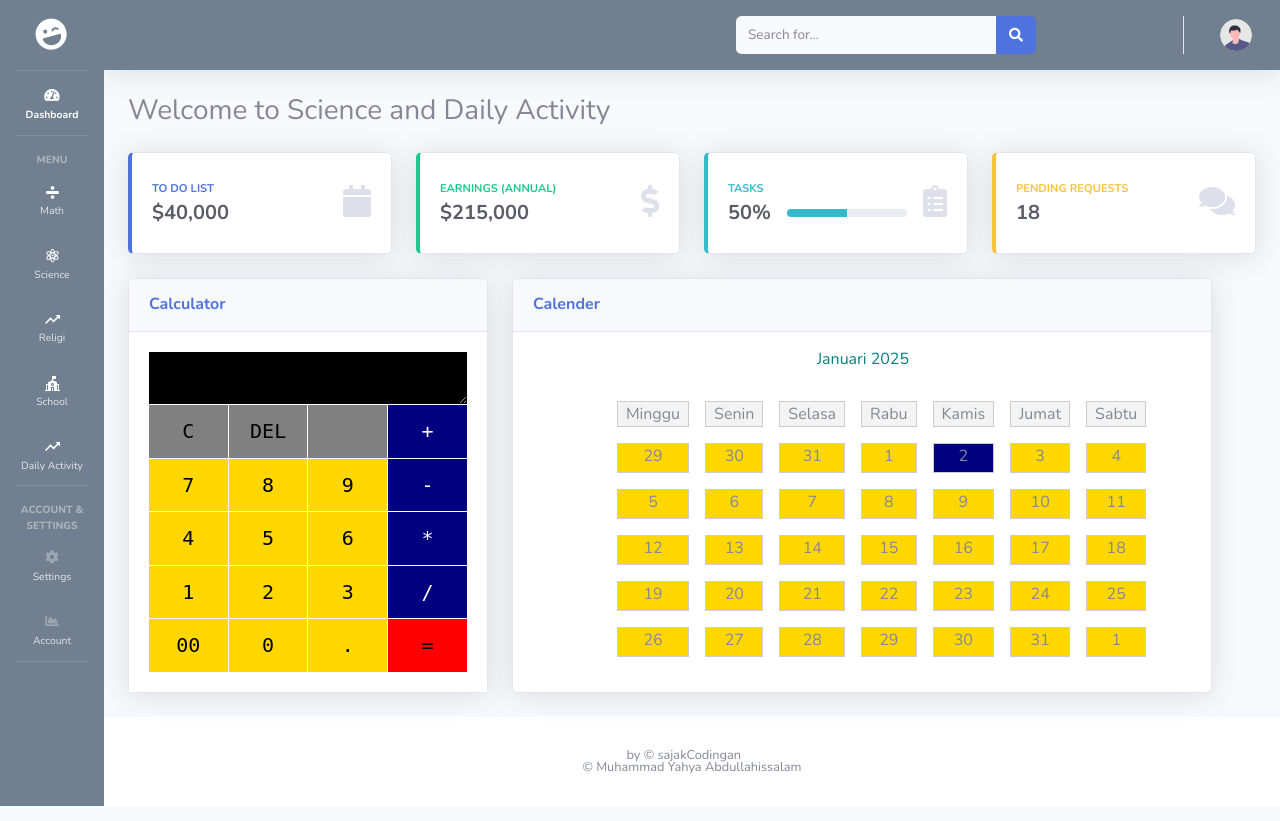
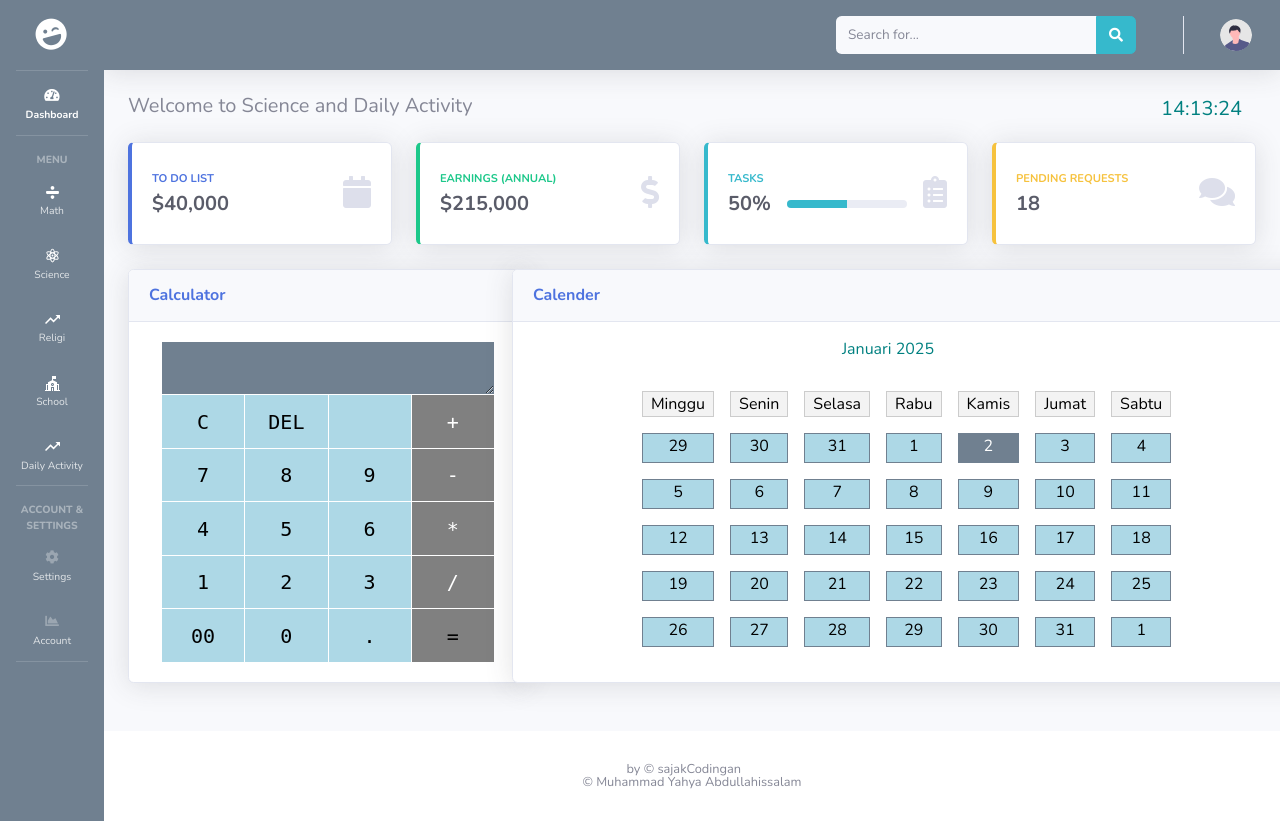
Before and after one commit to yahya542/scidac, a Django app: page /dashboard in a window 1280 px wide. Run offline with Django 5.2, Linux system fonts and the light colour scheme; some libraries are stand-ins or nearby versions.

Commit message:
hapus collapse dan diubah ke halaman baru di setiap menu, dan mengubah tampilan dashboard

```diff
--- a/dsapp/urls.py
+++ b/dsapp/urls.py
@@ -22,6 +22,20 @@ urlpatterns = [
     ##religi
     path('religi', include('myapp.urls')),
 
+    ##religi
+    path('science', include('myapp.urls')),
+
+    ##school
+    path('school', include('myapp.urls')),
+
+    ##dac
+    path('dac', include('myapp.urls')),
+
+
+
+
+
+
 
 
 
--- a/myapp/urls.py
+++ b/myapp/urls.py
@@ -1,11 +1,11 @@
 
 from django.urls import path
-from myapp.views import  g, a,k, dsh
+from myapp.views import  g, a,k, rlg, math, sc, dac, school
 
 
 urlpatterns = [
     ## math ##
-
+    path('-math', math, name='math' ),
     #Dasar
     path('-geometri', g, name='geometri'),
     #menengah
@@ -16,6 +16,21 @@ urlpatterns = [
 
     ## religi ##
     #dashboard
-    path('-dsh', dsh, name='dsh'),
+    path('-rlg', rlg, name='religi'),
+
+
+    ###science
+    #dashboard
+    path('-sc', sc , name='science' ),
+
+    ####dac
+    #dashboard
+    path('-dac', dac , name='dac' ),
+
+    ###school
+    #school
+    path('-school', school, name='school' )
+
+
 
 ]
--- a/myapp/views.py
+++ b/myapp/views.py
@@ -5,9 +5,15 @@ from .forms import FormLogin
 from django.contrib.auth.models import User
 
 
+
+#science
+def sc (request):
+    return render (request, 'science/science.html')
+
+
 #religi
-def dsh(request) :
-    return render (request, 'religi/dsh.html')
+def rlg(request) :
+    return render (request, 'religi/religi.html')
 
 
 # auth
@@ -30,6 +36,8 @@ def akun(request):
 
 
 #math
+def math(request):
+    return render (request, 'math/math.html')
 #dasar
 def g(request):
     return render (request, 'math/dasar/geometri.html')
@@ -39,6 +47,15 @@ def a(request):
 #tinggi
 def k(request):
     return render (request, 'math/tinggi/kalkulus.html')
+
+
+#dac
+def dac(request):
+    return render (request, 'dac/dac.html')
+
+#school
+def school(request):
+    return render (request, 'school/school.html')
 
 
 #auth
--- a/static/css/bg.css
+++ b/static/css/bg.css
@@ -6,6 +6,11 @@
    scrollbar-width: none;
    z-index: ;
 } */
+.warna { color:#ADD8E6, #000080 , o	#D2B48C , o	#FFD700 , o	#800000 , o	#808000 , o	#D3D3D3  ;
+
+}
+
+
 
 .bg-login {
 
--- a/static/css/kalender.css
+++ b/static/css/kalender.css
@@ -10,10 +10,11 @@
 .day{
     padding: 0.5em;
     font-size: 5;
-    border: 0.5px solid #ccc;
+    border: 0.5px solid slategrey;
     text-align: center;
-    background: gold;
+    background:#ADD8E6 ;
     width: 65;
+    color: black;
 
 }
 .header {
@@ -23,6 +24,7 @@
     text-align: center;
     background-color: teal;
     width: 65;
+    color: black;
 }
 .day, .hr{
     height: 30px;
@@ -31,5 +33,6 @@
     background-color: #f3f3f3;
 }
 .today {
-    background-color: navy;
+    background-color :#ADD8E6 ;
+    color:white;
 }
--- a/static/js/kalender.js
+++ b/static/js/kalender.js
@@ -32,7 +32,7 @@ function generateCalendar() {
 
     for (let i = 1; i <= lastDay; i++) {
         if (i === today.getDate() && date.getMonth() === today.getMonth() && date.getFullYear() === today.getFullYear()) {
-            calendar.innerHTML += `<div class="day today">${i}</div>`;
+            calendar.innerHTML += `<div style=" background-color: slategray;" class="day today">${i}</div>`;
         } else {
             calendar.innerHTML += `<div class="day">${i}</div>`;
         }
--- a/templates/dashboard.html
+++ b/templates/dashboard.html
@@ -65,90 +65,59 @@
 
             <!-- matematika -->
             <li class="nav-item">
-                <a class="nav-link collapsed" href="#" data-toggle="collapse" data-target="#collapsePages"
-                    aria-expanded="true" aria-controls="collapsePages">
+                <a class="nav-link collapsed" href="/math-math" >
                     <img src="{% static 'img/math.svg'%}" alt="school">
                     <span>Math</span>
                 </a>
-                <div id="collapsePages" class="collapse" aria-labelledby="headingPages" data-parent="#accordionSidebar">
-                    <div style="background-color: gold;" class=" py-2 collapse-inner rounded">
+                <!-- <div id="collapsePages" class="collapse" aria-labelledby="headingPages" data-parent="#accordionSidebar">
+                    <div style="background-color: #ADD8E6;" class=" py-2 collapse-inner rounded">
                         <h6 style="color:red;" class="collapse-header">Dasar:</h6>
-                        <a style="color: navy;" class="collapse-item" href="/math-geometri">Geometri</a>
+                        <a style="color: #D2B48C;" class="collapse-item" href="/math-geometri">Geometri</a>
                         <h6 style="color:red;" class="collapse-header">Menengah:</h6>
-                        <a style="color: navy;" class="collapse-item" href="/math-aljabar">Aljabar</a>
+                        <a style="color: #D2B48C;" class="collapse-item" href="/math-aljabar">Aljabar</a>
                         <h6 style="color:red;" class="collapse-header">Tinggi:</h6>
-                        <a style="color: navy;" class="collapse-item" href="/math-kalkulus">Kalkulus</a>
+                        <a style="color: #D2B48C;" class="collapse-item" href="/math-kalkulus">Kalkulus</a>
                     </div>
-                </div>
+                </div> -->
             </li>
 
             <!-- science -->
             <li class="nav-item">
-                <a class="nav-link collapsed" href="#" data-toggle="collapse" data-target="#collapsesc"
-                    aria-expanded="true" aria-controls="collapsesc">
+                <a class="nav-link collapsed" href="/science-sc">
                     <img src="{% static 'img/ds.svg'%}" alt="school">
                     <span>Science</span>
                 </a>
-                <div id="collapsesc" class="collapse" aria-labelledby="headingPages" data-parent="#accordionSidebar">
-                    <div style="background-color: gold;" class=" py-2 collapse-inner rounded">
-                        <h6 style="color:red;" class="collapse-header">Visualisasi Data:</h6>
-                        <a style="color: navy;" class="collapse-item" href="/math-geometri">......</a>
-                        <h6 style="color:red;" class="collapse-header">sorting:</h6>
-                        <a style="color: navy;" class="collapse-item" href="/math-aljabar">....</a>
-                        <h6 style="color:red;" class="collapse-header">dll:</h6>
-                        <a style="color: navy;" class="collapse-item" href="/math-kalkulus">.....</a>
-                    </div>
-                </div>
+
             </li>
 
              <!-- religi -->
              <li class="nav-item">
-                <a class="nav-link collapsed" href="#" data-toggle="collapse" data-target="#collapser"
-                    aria-expanded="true" aria-controls="collapseUtilities">
+                <a class="nav-link collapsed" href="/religi-rlg" >
                     <img src="{% static 'img/daily.svg'%}" alt="" srcset="">
                     <span>Religi</span>
                 </a>
-                <div id="collapser" class="collapse" aria-labelledby="headingPages" data-parent="#accordionSidebar">
-                    <div style="background-color: gold;" class=" py-2 collapse-inner rounded">
-                        <a style="color: navy;" class="collapse-item" href="/religi-dsh">Dashboard</a>
-                        <a style="color: navy;" class="collapse-item" href="#">Qur'an</a>
 
-
-                    </div>
-                </div>
             </li>
 
 
             <!-- sekolah -->
             <li class="nav-item">
-                <a class="nav-link collapsed" href="#" data-toggle="collapse" data-target="#collapseA"
-                    aria-expanded="true" aria-controls="collapseA">
+                <a class="nav-link collapsed" href="/school-school" >
                     <img src="{% static 'img/school-svgrepo-com.svg'%}" alt="school">
                     <span>School</span>
                 </a>
-                <div id="collapseA" class="collapse" aria-labelledby="headingPages" data-parent="#accordionSidebar">
-                    <div style="background-color: gold;" class=" py-2 collapse-inner rounded">
-                        <a style="color: navy;" class="collapse-item" href="/jadwal-jadwal">Jadwal Pelajaran</a>
 
-                    </div>
-                </div>
             </li>
 
 
 
             <!-- daily aktivity -->
             <li class="nav-item">
-                <a class="nav-link collapsed" href="#" data-toggle="collapse" data-target="#collapseB"
-                    aria-expanded="true" aria-controls="collapseUtilities">
+                <a class="nav-link collapsed" href="/dac-dac">
                     <img src="{% static 'img/daily.svg'%}" alt="" srcset="">
                     <span>Daily Activity</span>
                 </a>
-                <div id="collapseB" class="collapse" aria-labelledby="headingPages" data-parent="#accordionSidebar">
-                    <div style="background-color: gold;" class=" py-2 collapse-inner rounded">
-                        <a style="color: navy;" class="collapse-item" href="#">TO DO LIST</a>
 
-                    </div>
-                </div>
             </li>
 
 
@@ -217,11 +186,11 @@
                     <!-- Topbar Search -->
                     <form
                         class="d-none d-sm-inline-block form-inline mr-auto ml-md-3 my-2 my-md-0 mw-100 navbar-search">
-                        <div style="margin-left: 600px; width: 300px;" class="input-group">
+                        <div style="margin-left: 700px; width: 300px;" class="input-group">
                             <input type="text" class="form-control bg-light border-0 small" placeholder="Search for..."
                                 aria-label="Search" aria-describedby="basic-addon2">
                             <div class="input-group-append">
-                                <button class="btn btn-primary" type="button">
+                                <button  class="btn btn-info" type="button">
                                     <i class="fas fa-search fa-sm"></i>
                                 </button>
                             </div>
@@ -295,7 +264,8 @@
                     <div class="d-sm-flex align-items-center justify-content-between mb-4">
 
 
-                        <h6 class="h3 mb-0 text-800">Welcome {{ user.username }} to Science and Daily Activity </h6>
+                        <h6 class="h5 mb-0 text-800">Welcome {{ user.username }} to Science and Daily Activity </h6>
+                        <h5 style="height: 10px; color: teal;" class="jam" id="waktu"></h5>
 
 
                     </div>
@@ -394,7 +364,7 @@
 
                         <!-- Pie Chart -->
                         <div class=" col-xl-4 col-lg-5">
-                            <div class="card shadow mb-4">
+                            <div style="width: 400px;" class="card shadow mb-5">
                                 <!-- Card Header - Dropdown -->
                                 <div
                                     class="card-header py-3 d-flex flex-row align-items-center justify-content-between">
@@ -405,37 +375,37 @@
                                 <div class=" grid-container ">
                                     <div style="background-color: white; height: 360px;"
                                         class=" card-body calculator-grid ">
-                                        <textarea style="background-color:black; color: white; overflow: hidden; "
+                                        <textarea style="background-color:slategray; color: white; overflow: hidden; "
                                             type="text" id="inputtext" placeholder="0">
 
                                       </textarea>
-                                        <button style="background-color: grey;">C</button>
-                                        <button style="background-color: grey;">DEL</button>
-                                        <button style="background-color: grey;"></button>
+                                        <button style="background-color: #ADD8E6;">C</button>
+                                        <button style="background-color: #ADD8E6;">DEL</button>
+                                        <button style="background-color: #ADD8E6;"></button>
 
-                                        <button style="background-color: navy; color:white;">+</button>
-                                        <button style="background-color: gold;">7</button>
-                                        <button style="background-color: gold;">8</button>
-                                        <button style="background-color: gold;">9</button>
-                                        <button style="background-color: navy; color:white;">-</button>
-                                        <button style="background-color: gold;">4</button>
-                                        <button style="background-color: gold;">5</button>
-                                        <button style="background-color: gold;">6</button>
-                                        <button style="background-color: navy; color:white;">*</button>
-                                        <button style="background-color: gold;">1</button>
-                                        <button style="background-color: gold;">2</button>
-                                        <button style="background-color: gold;">3</button>
-                                        <button style="background-color: navy;  color:white;">/</button>
-                                        <button style="background-color: gold;">00</button>
-                                        <button style="background-color: gold;">0</button>
-                                        <button style="background-color: gold;">.</button>
-                                        <button style="background-color: red;">=</button>
+                                        <button style="background-color: gray; color:white;">+</button>
+                                        <button style="background-color: #ADD8E6;">7</button>
+                                        <button style="background-color: #ADD8E6;">8</button>
+                                        <button style="background-color: #ADD8E6">9</button>
+                                        <button style="background-color: gray; color:white;">-</button>
+                                        <button style="background-color: #ADD8E6;">4</button>
+                                        <button style="background-color: #ADD8E6;">5</button>
+                                        <button style="background-color: #ADD8E6;">6</button>
+                                        <button style="background-color: gray; color:white;">*</button>
+                                        <button style="background-color: #ADD8E6;">1</button>
+                                        <button style="background-color: #ADD8E6;">2</button>
+                                        <button style="background-color: #ADD8E6;">3</button>
+                                        <button style="background-color: gray;  color:white;">/</button>
+                                        <button style="background-color: #ADD8E6;">00</button>
+                                        <button style="background-color: #ADD8E6;">0</button>
+                                        <button style="background-color: #ADD8E6;">.</button>
+                                        <button style="background-color: gray;">=</button>
                                     </div>
                                 </div>
                             </div>
                         </div>
                         <div class=" col-xl-4 col-lg-5">
-                            <div style="width: 700px;" class="card shadow mb-4">
+                            <div style="width: 800px;" class="card shadow mb-4">
                                 <!-- Card Header - Dropdown -->
                                 <div
                                     class="card-header py-3 d-flex flex-row align-items-center justify-content-between">
@@ -445,8 +415,8 @@
                                 <!-- Card Body -->
                                 <div style=" height: 360px; width: 700px; line-height: 0.5;" class=" grid-container  ">
 
-                                    <div style="color: teal ; margin-top: 20px;" id="monthYear"></div>
-                                    <div style="margin-left: -200px; font-weight: 200;" class="calendar">
+                                    <div style="color: teal ; margin-top: 20px; margin-left: 50px;" id="monthYear"></div>
+                                    <div style="margin-left: -150px; font-weight: 200;" class="calendar">
                                         <div class="header">Minggu</div>
                                         <div class="header">Senin</div>
                                         <div class="header">Selasa</div>
```
Also changed, not shown: templates/dac/dac.html (added, +11 -0 lines), templates/math/math.html (added, +11 -0 lines), templates/religi/dsh.html (deleted, +0 -233 lines), templates/religi/religi.html (added, +11 -0 lines), templates/school/school.html (added, +11 -0 lines), templates/science/science.html (added, +11 -0 lines).
